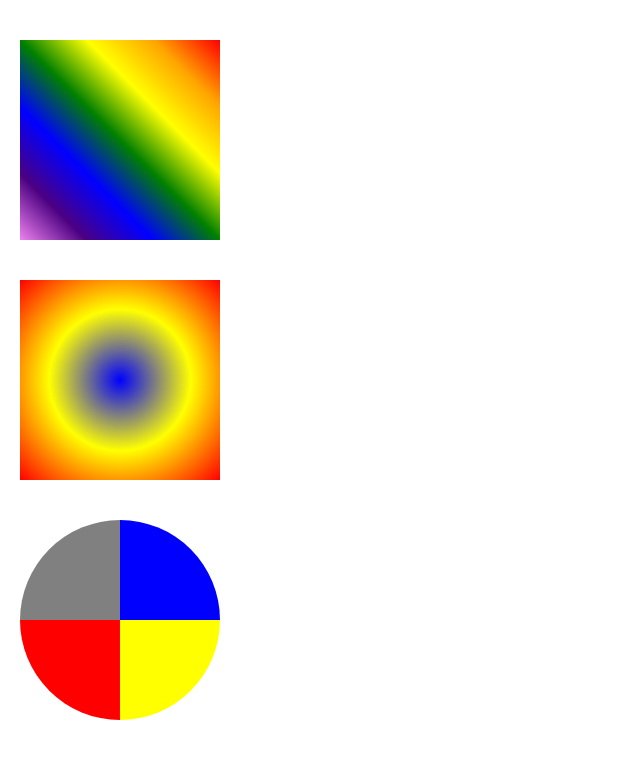
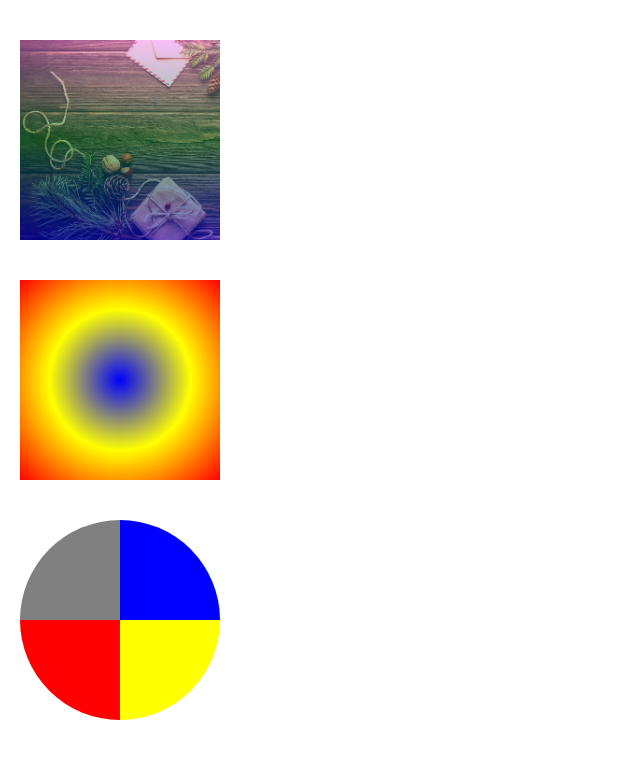
Before and after one commit to Mohan261/Gradients, a plain HTML site: page index.html in a window 1280 px wide. Shown: the whole page, without its empty margins (0-640 px from the left). Drawn offline with Linux system fonts and the light colour scheme.

Commit message:
bg-img added

```diff
--- a/css/style.css
+++ b/css/style.css
@@ -8,7 +8,8 @@
 	margin:0 auto;
 }
 .linear{
-	background-image:linear-gradient(45deg,violet,indigo,blue,green,yellow,orange,red);
+	background-image:linear-gradient(rgb(238 130 238 / 50%),rgb(0 130 50 / 50%),rgb(0 0 255 / 50%)),url(../img/christmas.jpg);
+	background-size:cover;
 	width:200px;
 	height:200px;
 	margin-top:40px;
```
Also changed, not shown: img/christmas.jpg (added).
